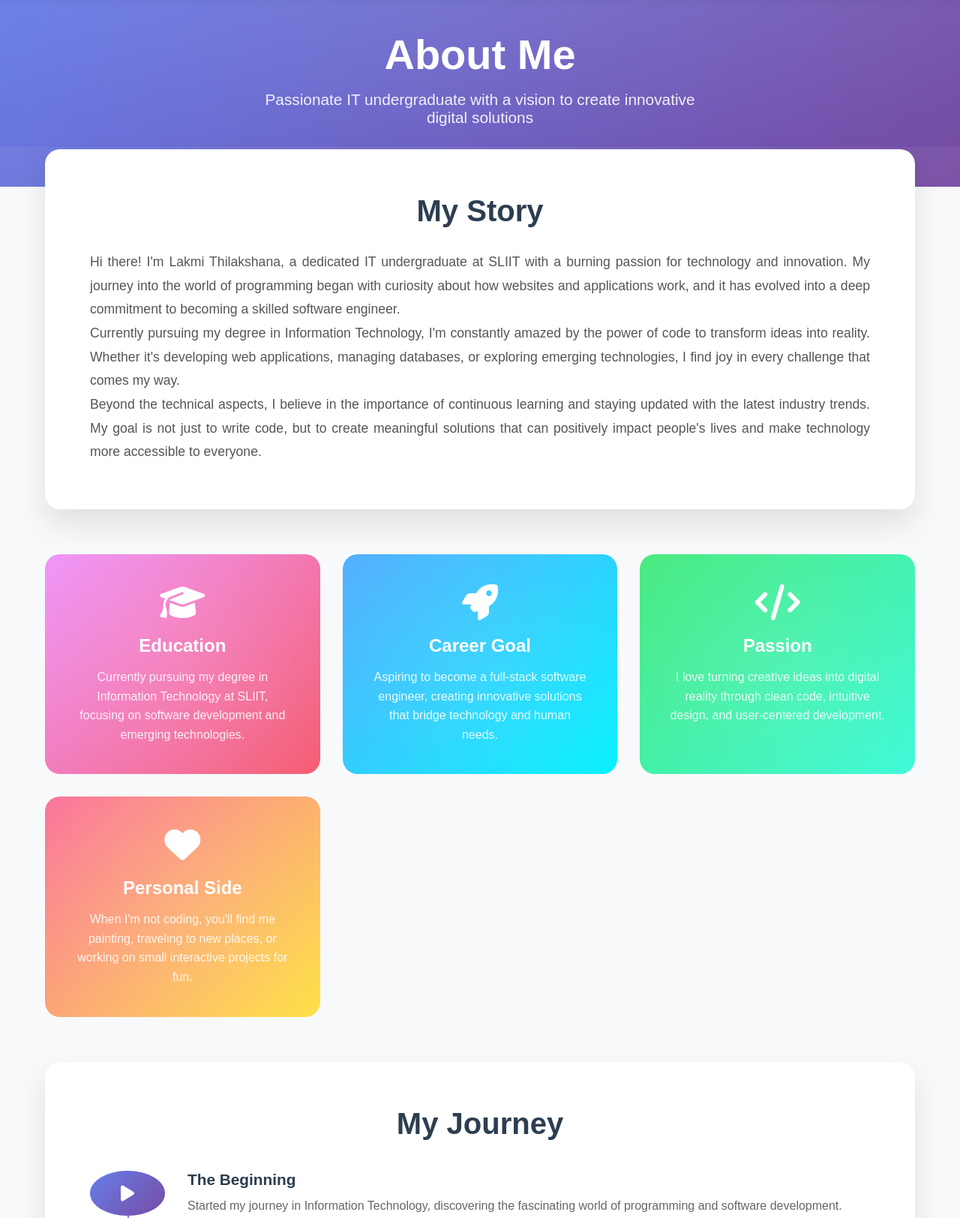
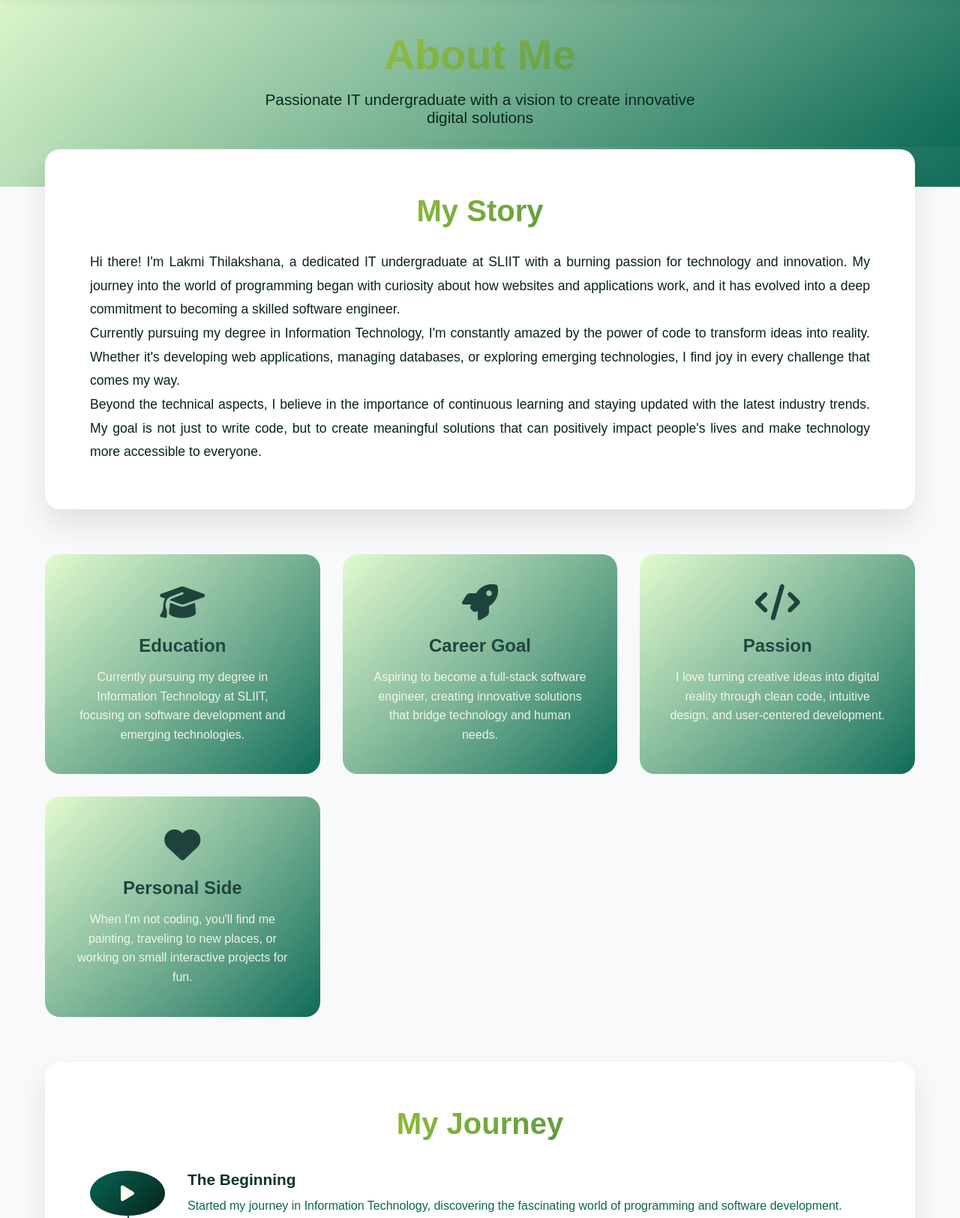
Before and after one commit to Lakmi-11/myportfolio, a plain HTML site: page about.html in a window 1280 px wide. Shown: the part 60-1684 px from the top of the page at 75% size. Drawn offline with Linux system fonts and the light colour scheme.

Commit message:
Update about.html
my about

```diff
--- a/about.html
+++ b/about.html
@@ -8,10 +8,10 @@
     <script src="https://kit.fontawesome.com/8e0e6b1c2d.js" crossorigin="anonymous"></script>
     <style>
         .about-hero {
-            background: linear-gradient(135deg, #667eea 0%, #764ba2 100%);
+            background: linear-gradient(135deg, #E2FBCE 0%, #076653 100%);
             padding: 100px 0 80px;
             text-align: center;
-            color: white;
+            color: #0C342C;
             position: relative;
             overflow: hidden;
         }
@@ -36,13 +36,18 @@
             font-size: 3.5rem;
             margin-bottom: 1rem;
             font-weight: 700;
+            background: linear-gradient(135deg, #E3EF26, #076653);
+            -webkit-background-clip: text;
+            -webkit-text-fill-color: transparent;
+            background-clip: text;
         }
 
         .about-hero p {
             font-size: 1.3rem;
             max-width: 600px;
             margin: 0 auto;
-            opacity: 0.9;
+            color: #06231D;
+            font-weight: 500;
         }
 
         .about-content {
@@ -63,15 +68,19 @@
 
         .story-section h2 {
             font-size: 2.5rem;
-            color: #2c3e50;
+            color: #0C342C;
             margin-bottom: 30px;
             text-align: center;
+            background: linear-gradient(135deg, #E3EF26, #076653);
+            -webkit-background-clip: text;
+            -webkit-text-fill-color: transparent;
+            background-clip: text;
         }
 
         .story-text {
             font-size: 1.1rem;
             line-height: 1.8;
-            color: #555;
+            color: #06231D;
             text-align: justify;
         }
 
@@ -83,8 +92,8 @@
         }
 
         .info-card {
-            background: linear-gradient(135deg, #f093fb 0%, #f5576c 100%);
-            color: white;
+            background: linear-gradient(135deg, #E2FBCE 0%, #076653 100%);
+            color: #FFFDEE;
             padding: 40px;
             border-radius: 20px;
             text-align: center;
@@ -94,20 +103,21 @@
         }
 
         .info-card:nth-child(2) {
-            background: linear-gradient(135deg, #4facfe 0%, #00f2fe 100%);
+            background: linear-gradient(135deg, #E2FBCE 0%, #076653 100%);
         }
 
         .info-card:nth-child(3) {
-            background: linear-gradient(135deg, #43e97b 0%, #38f9d7 100%);
+            background: linear-gradient(135deg, #E2FBCE 0%, #076653 100%);
         }
 
         .info-card:nth-child(4) {
-            background: linear-gradient(135deg, #fa709a 0%, #fee140 100%);
+            background: linear-gradient(135deg, #E2FBCE 0%, #076653 100%);
         }
 
         .info-card:hover {
             transform: translateY(-10px);
             box-shadow: 0 20px 40px rgba(0,0,0,0.2);
+            background: linear-gradient(135deg, #E3EF26 0%, #0C342C 100%);
         }
 
         .info-card::before {
@@ -130,12 +140,14 @@
             font-size: 3rem;
             margin-bottom: 20px;
             display: block;
+            color: #0C342C;
         }
 
         .info-card h3 {
             font-size: 1.5rem;
             margin-bottom: 15px;
             font-weight: 600;
+            color: #0C342C;
         }
 
         .info-card p {
@@ -154,9 +166,13 @@
 
         .timeline h2 {
             font-size: 2.5rem;
-            color: #2c3e50;
+            color: #0C342C;
             margin-bottom: 40px;
             text-align: center;
+            background: linear-gradient(135deg, #E3EF26, #076653);
+            -webkit-background-clip: text;
+            -webkit-text-fill-color: transparent;
+            background-clip: text;
         }
 
         .timeline-item {
@@ -172,7 +188,7 @@
             top: 60px;
             bottom: -40px;
             width: 2px;
-            background: linear-gradient(to bottom, #667eea, #764ba2);
+            background: linear-gradient(to bottom, #076653, #06231D);
         }
 
         .timeline-item:last-child::before {
@@ -182,12 +198,12 @@
         .timeline-icon {
             width: 100px;
             height: 60px;
-            background: linear-gradient(135deg, #667eea 0%, #764ba2 100%);
+            background: linear-gradient(135deg, #076653 0%, #06231D 100%);
             border-radius: 50%;
             display: flex;
             align-items: center;
             justify-content: center;
-            color: white;
+            color: #FFFDEE;
             font-size: 1.5rem;
             margin-right: 30px;
             flex-shrink: 0;
@@ -195,18 +211,18 @@
 
         .timeline-content h4 {
             font-size: 1.3rem;
-            color: #2c3e50;
+            color: #0C342C;
             margin-bottom: 10px;
         }
 
         .timeline-content p {
-            color: #666;
+            color: #076653;
             line-height: 1.6;
         }
 
         .interests {
-            background: linear-gradient(135deg, #667eea 0%, #764ba2 100%);
-            color: white;
+            background: linear-gradient(135deg, #076653 0%, #06231D 100%);
+            color: #FFFDEE;
             border-radius: 20px;
             padding: 60px;
             text-align: center;
@@ -215,6 +231,10 @@
         .interests h2 {
             font-size: 2.5rem;
             margin-bottom: 30px;
+            background: linear-gradient(135deg, #E3EF26, #FFFDEE);
+            -webkit-background-clip: text;
+            -webkit-text-fill-color: transparent;
+            background-clip: text;
         }
 
         .interests-grid {
@@ -271,7 +291,7 @@
         }
 
         nav {
-            background: rgba(255,255,255,0.95);
+            background: linear-gradient(135deg, #076653 0%, #06231D 100%);
             backdrop-filter: blur(10px);
             padding: 1rem 0;
             position: fixed;
@@ -292,13 +312,24 @@
 
         nav a {
             text-decoration: none;
-            color: #2c3e50;
+            color: #FFFFFF;
             font-weight: 500;
-            transition: color 0.3s ease;
+            transition: all 0.3s ease;
+            position: relative;
         }
 
         nav a:hover {
-            color: #667eea;
+            color: #E3EF26;
+        }
+
+        nav a:hover::after {
+            content: '';
+            position: absolute;
+            bottom: -5px;
+            left: 0;
+            right: 0;
+            height: 2px;
+            background: linear-gradient(135deg, #FFFDEE 0%, #E3EF26 100%);
         }
 
         body {
@@ -438,8 +469,8 @@
         </section>
     </div>
 
-    <footer style="text-align: center; padding: 40px; background: #2c3e50; color: white; margin-top: 60px;">
-        <p>© <span id="year">2025</span> Lakmi Thilakshana — Built with passion and code</p>
+    <footer style="text-align: center; padding: 40px; background: linear-gradient(135deg, #076653 0%, #06231D 100%); color: #FFFDEE; margin-top: 60px;">
+        <p>© <span id="year">2025</span> Lakmi Thilakshana</p>
     </footer>
 
     <script>
```
